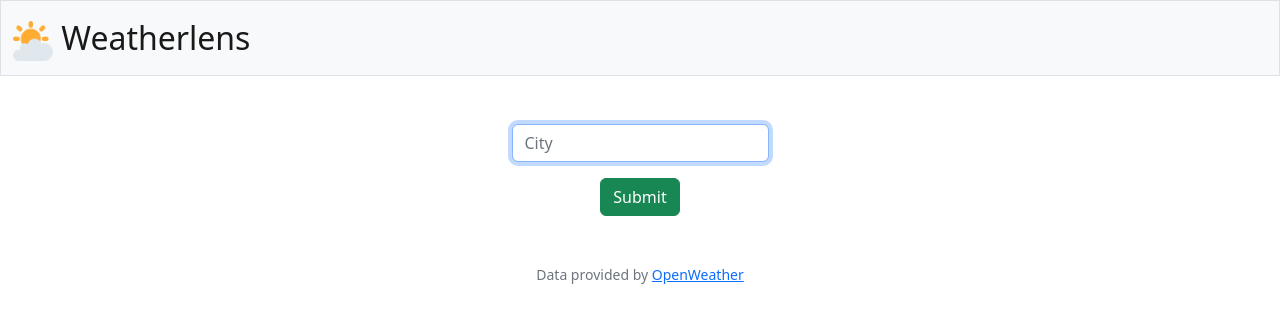
After one commit to j-kennethh/WeatherCast, a Python web app: template website/templates/index.html in a window 1280 px wide. The commit adds this page. Shown: the top 323 px of the page. Run offline with Jinja, Linux system fonts and the light colour scheme; the template is opened without the code that fills it, so the values that code supplies are empty.

Commit message:
added form on home page

```diff
--- /dev/null
+++ b/website/templates/index.html
@@ -0,0 +1,12 @@
+{% extends "layout.html" %}
+
+{% block title %}Home{% endblock %}
+
+{% block main %}
+    <form action="/" method="POST">
+        <div class="mb-3">
+            <input autocomplete="off" autofocus class="form-control mx-auto w-auto" id="city" name="city" placeholder="City" type="text">
+        </div>
+        <button class="btn btn-success" type="submit">Submit</button>
+    </form>
+{% endblock %}
--- a/website/templates/layout.html
+++ b/website/templates/layout.html
@@ -4,7 +4,7 @@
     <head>
         <meta charset="utf-8">
         <meta name="viewport" content="initial-scale=1, width=device-width">
-        <title>Weatherlens</title>
+        <title>Weatherlens | {% block title %}{% endblock %}</title>
         <link href="/static/favicon.ico" rel="icon">
         <link href="https://cdn.jsdelivr.net/npm/bootstrap@5.2.3/dist/css/bootstrap.min.css" rel="stylesheet" integrity="sha384-rbsA2VBKQhggwzxH7pPCaAqO46MgnOM80zW1RWuH61DGLwZJEdK2Kadq2F9CUG65" crossorigin="anonymous">
         <link href="/static/styles.css" rel="stylesheet">
@@ -18,6 +18,12 @@
                 </a>
             </div>
         </nav>
+        <main class="container-fluid py-5 text-center">
+            {% block main %}{% endblock %}
+        </main>
+        <footer class="mb-5 small text-center text-muted">
+            Data provided by <a href="https://openweathermap.org/">OpenWeather</a>
+        </footer>
         <script src="https://cdn.jsdelivr.net/npm/bootstrap@5.2.3/dist/js/bootstrap.bundle.min.js" integrity="sha384-kenU1KFdBIe4zVF0s0G1M5b4hcpxyD9F7jL+jjXkk+Q2h455rYXK/7HAuoJl+0I4" crossorigin="anonymous"></script>
     </body>
 </html>
```
Also changed, not shown: website/view.py (+6 -3 lines).
